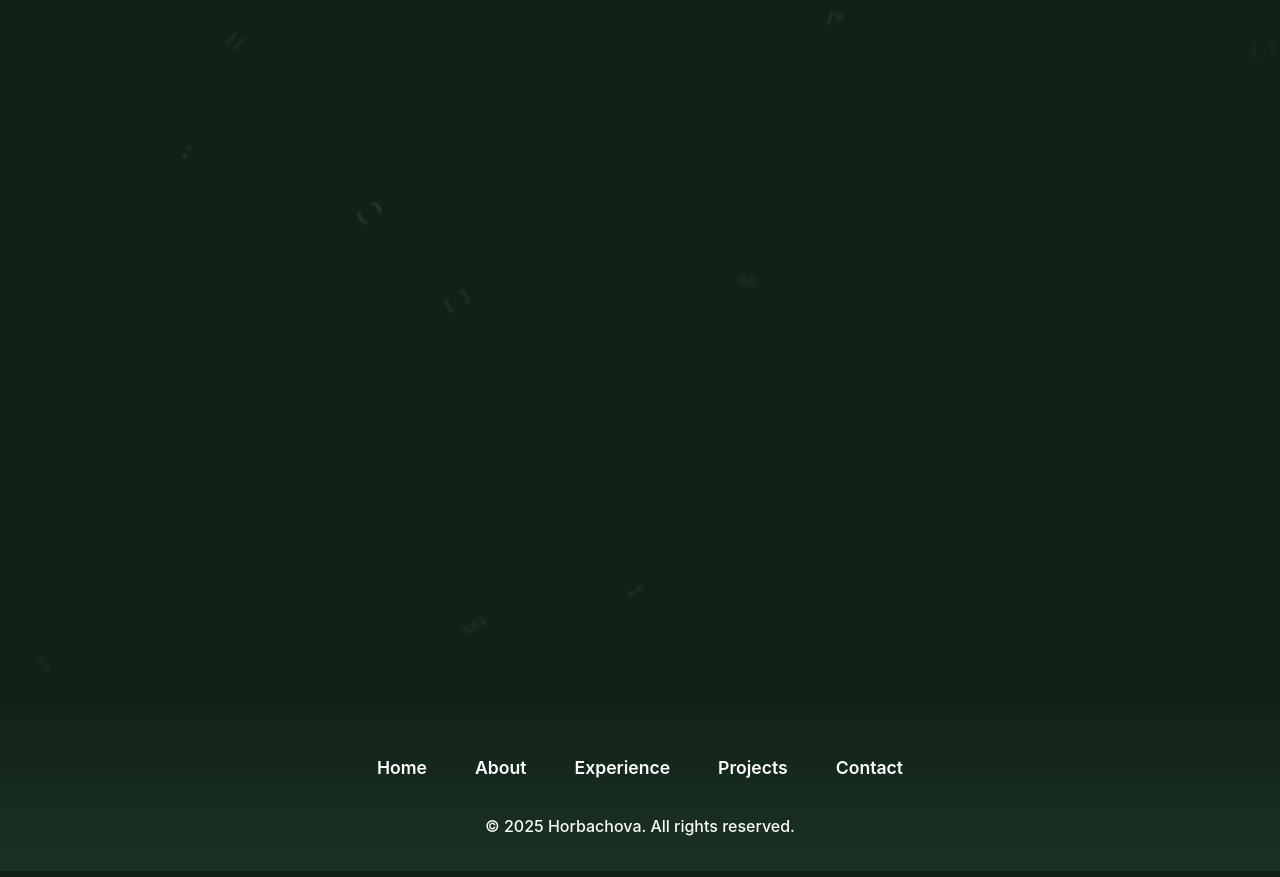
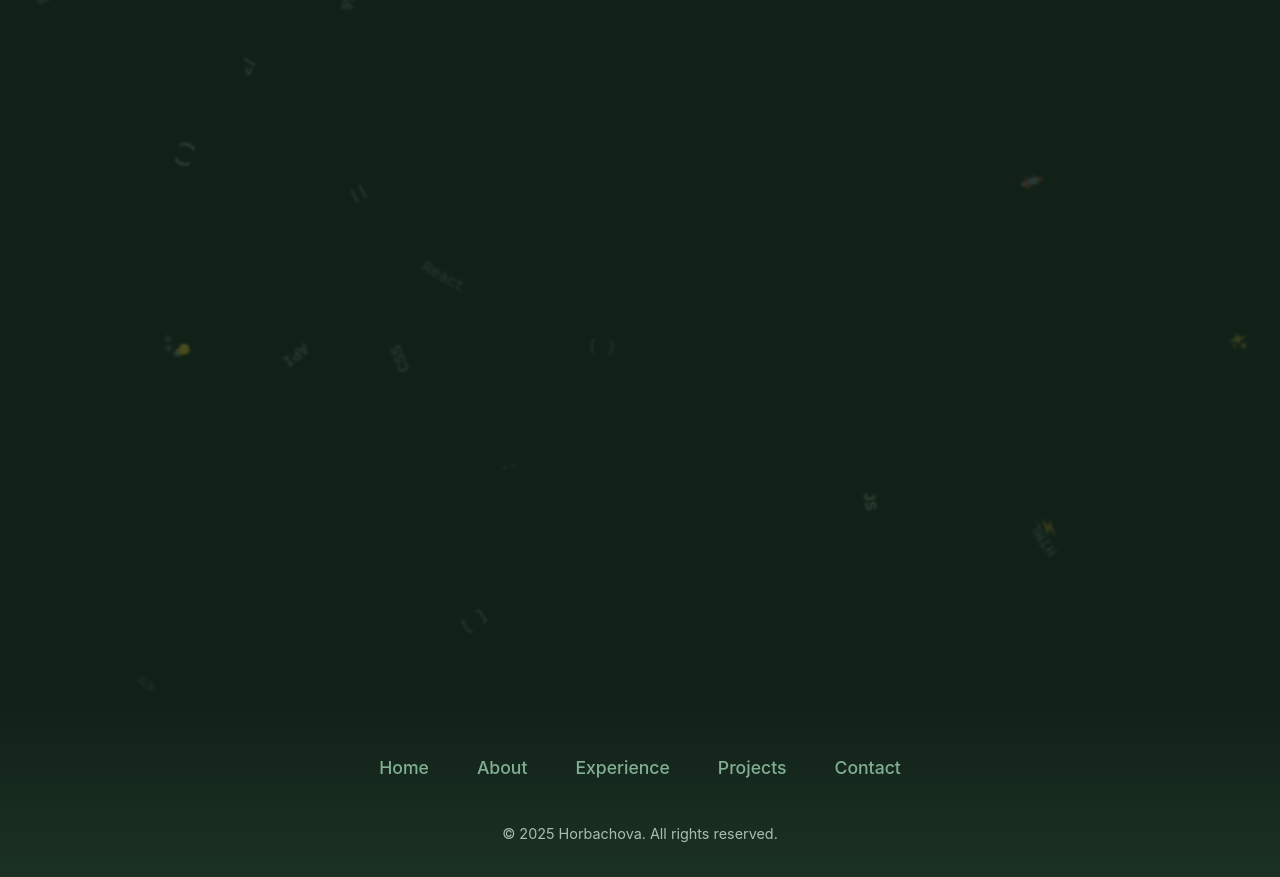
Before and after one commit to Greenfield-Taster/horbachova, a React (Vite) app: page / in a window 1280 px wide. Shown: the part 4000-4877 px from the top of the page. Built offline with nearby package versions, Linux system fonts and the light colour scheme.

Commit message:
Fix styles

```diff
--- a/src/components/Contact/Contact.jsx
+++ b/src/components/Contact/Contact.jsx
@@ -146,30 +146,27 @@ const Contact = () => {
     "[ ]",
     "( )",
     "/>",
-    "=>",
-    "&&",
-    "||",
-    "++",
-    "--",
-    "===",
-    "!==",
-    "fn()",
-    "API",
-    "CSS",
-    "JS",
-    "HTML",
-    "React",
     "💻",
     "⚡",
     "✨",
     "🚀",
     "💡",
     "🎯",
+    "=>",
+    "&&",
+    "||",
+    "++",
+    "--",
+    "API",
+    "CSS",
+    "JS",
+    "HTML",
+    "React",
   ];
 
   // Значительно уменьшаем количество символов на мобильных устройствах
   const isMobile = window.innerWidth <= 768;
-  const displaySymbols = isMobile ? symbols.slice(0, 4) : symbols.slice(0, 12);
+  const displaySymbols = isMobile ? symbols.slice(0, 10) : symbols.slice(0, 22);
 
   return (
     <section id="contact" className="contact" ref={sectionRef}>
--- a/src/components/Contact/Contact.scss
+++ b/src/components/Contact/Contact.scss
@@ -105,11 +105,6 @@
     font-size: clamp(1.5rem, 3.5vw, 2.2rem);
   }
 
-  .contact-text {
-    font-size: clamp(0.8rem, 1.8vw, 1rem);
-    margin-bottom: 2.5rem;
-  }
-
   .contact-email {
     font-size: clamp(1.8rem, 4.5vw, 2.5rem);
   }
@@ -134,12 +129,6 @@
     margin-bottom: 1.5rem;
   }
 
-  .contact-text {
-    font-size: clamp(0.7rem, 1.5vw, 0.9rem);
-    margin-bottom: 2rem;
-    letter-spacing: 0.1em;
-  }
-
   .contact-email {
     font-size: clamp(1.6rem, 4vw, 2rem);
     margin-bottom: 2rem;
@@ -162,7 +151,7 @@
   }
 
   .contact-text {
-    font-size: clamp(0.65rem, 1.2vw, 0.8rem);
+    font-size: clamp(0.75rem, 1.8vw, 1rem);
     margin-bottom: 1.5rem;
   }
 
--- a/src/components/Footer/Footer.scss
+++ b/src/components/Footer/Footer.scss
@@ -30,56 +30,39 @@
   align-items: center;
   justify-content: center;
   gap: 2rem;
-  margin-bottom: 1.5rem;
+  margin-bottom: 2rem;
   flex-wrap: wrap;
 
   button {
     background: none;
     border: none;
-    color: v.$copy;
+    color: v.$copy-lighter;
     font-size: 1.1rem;
-    font-weight: 600;
+    font-weight: 500;
     cursor: pointer;
-    transition: all v.$transition-fast;
+    transition: all v.$transition-normal;
     padding: 0.75rem 0.5rem;
     position: relative;
-    opacity: 1;
+    opacity: 0.9;
     z-index: 10;
 
-    &::after {
-      content: "";
-      position: absolute;
-      bottom: 0;
-      left: 50%;
-      width: 0;
-      height: 2px;
-      background: v.$primary-light;
-      transition: all v.$transition-fast;
-      transform: translateX(-50%);
-    }
-
     &:hover {
-      color: v.$primary-light;
-      transform: translateY(-2px);
-
-      &::after {
-        width: 100%;
-      }
+      color: v.$primary-content;
+      opacity: 1;
     }
   }
 }
 
 .footer-copyright {
-  color: v.$copy;
-  font-size: 1rem;
+  color: v.$copy-light;
+  font-size: 0.9rem;
   margin: 0;
-  opacity: 1;
-  font-weight: 500;
+  opacity: 0.8;
+  font-weight: 400;
   z-index: 10;
   position: relative;
 }
 
-// Responsive
 @media (max-width: v.$breakpoint-md) {
   .footer {
     padding: 2.5rem 0 2rem;
@@ -113,7 +96,7 @@
   }
 
   .footer-copyright {
-    font-size: 0.9rem;
+    font-size: 0.85rem;
   }
 }
 
```
